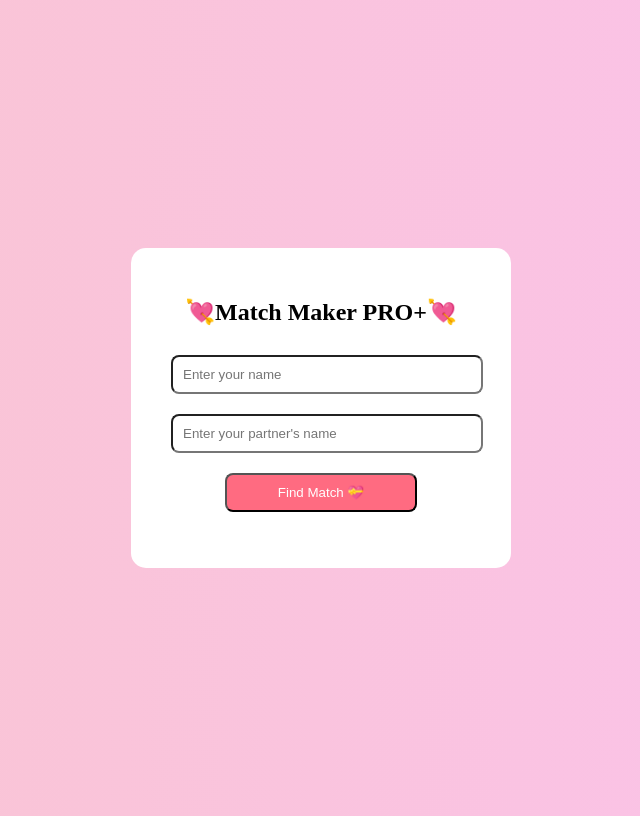
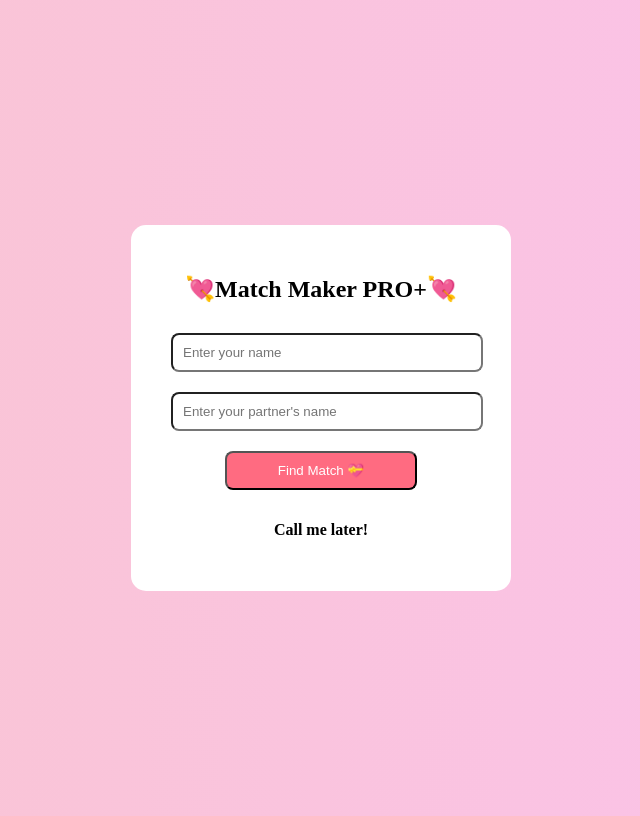
Before and after one commit to jiduosman166-wq/Match-Maker, a plain HTML site: page index.html in a window 1280 px wide. Shown: the whole page, without its empty margins (319-959 px from the left). Drawn offline with Linux system fonts and the light colour scheme.

Commit message:
added call

```diff
--- a/index.html
+++ b/index.html
@@ -13,6 +13,7 @@
             <input id="first" class="names" type="text" placeholder="Enter your name">
             <input id="second" class="names" type="text" placeholder="Enter your partner's name">
             <button onclick="matchLove()">Find Match 💝</button>
+            <h4>Call me later!</h4>
             <p id="result"></p>
         </div>
 
```
